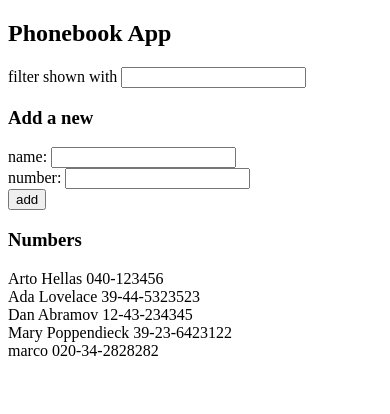
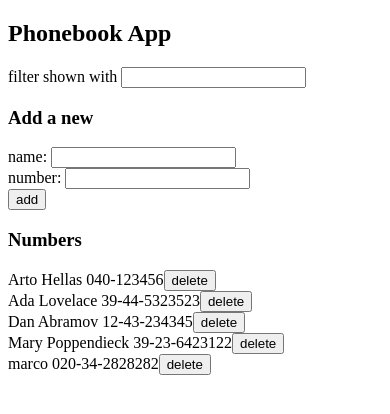
Before and after one commit to Gerarddelae/full-stack-op, a React (Create React App) app in the folder part2/phonebook/: page / in a window 390 px wide. Shown: the top 414 px of the page. Built offline with nearby package versions, Linux system fonts and the light colour scheme; data requests are answered from the project's data file.

Commit message:
phonebook step 9

```diff
--- a/part2/phonebook/src/App.js
+++ b/part2/phonebook/src/App.js
@@ -1,8 +1,8 @@
 import React, { useState, useEffect } from "react";
-import axios from "axios";
 import { Filter } from "./components/Filter";
 import { PersonForm } from "./components/PersonForm";
-import { Persons } from "./components/Persons";
+import personService from './services/persons'
+import { Button } from "./components/Button";
 
 const App = () => {
   const [persons, setPersons] = useState([]);
@@ -11,9 +11,9 @@ const App = () => {
   const [filter, setFilter] = useState("");
 
   useEffect(() => {
-    axios.get("http://localhost:3001/persons").then((response) => {
-      setPersons(response.data);
-    });
+    personService.getAll().then(persons => {
+      setPersons(persons)
+    })
   }, []);
 
   const addPerson = (event) => {
@@ -25,13 +25,21 @@ const App = () => {
     const onlyNames = persons.map((persons) => persons.name);
     onlyNames.includes(newName)
       ? alert(`${newName} is already added to phonebook`)
-      : axios.post('http://localhost:3001/persons', newPerson)
-        .then(response => {
-          setPersons(persons.concat(response.data))
-          setNewName("");
-          setNewNumber("");
-        });
+      : personService.create(newPerson).then(newPerson => {
+        setPersons(persons.concat(newPerson))
+        setNewName('')
+        setNewNumber('')
+      });
   };
+
+  const deletePerson = (id, name) => {
+    if (window.confirm(`Delete ${name}?`)) {
+        personService.remove(id)
+        setPersons(persons.filter(person => person.id !== id))
+    } else {
+        return
+    }
+  }
 
   const handleName = (event) => {
     setNewName(event.target.value);
@@ -52,7 +60,6 @@ const App = () => {
       : persons.filter((person) =>
           person.name.toLocaleLowerCase().startsWith(filter.toLocaleLowerCase())
         );
-
   return (
     <div>
       <h2>Phonebook App</h2>
@@ -66,7 +73,16 @@ const App = () => {
         handleNumber={handleNumber}
       />
       <h3>Numbers</h3>
-      <Persons persons={persons} filter={filter} />
+      <div>
+        {personsToShow.map(persons =>
+          <p key={persons.id} style={{margin: 0}}>{persons.name} {persons.number}
+           <Button
+           id={persons.id}
+           name={persons.name}
+           deletePerson={deletePerson}
+           /> </p>
+          )}
+      </div>
     </div>
   );
 };
--- /dev/null
+++ b/part2/phonebook/src/components/Button.js
@@ -0,0 +1,6 @@
+export const Button = ({id, name, deletePerson}) => {
+    const showID = () => {
+        deletePerson(id, name)
+    }
+    return <button onClick={showID}>delete</button>
+}
--- a/part2/phonebook/src/components/Persons.js
+++ /dev/null
@@ -1,16 +0,0 @@
-export const Persons = ({persons, filter}) => {
-    const personsToShow = filter === '' ? persons :
-    persons
-      .filter(person =>
-        person.name
-          .toLocaleLowerCase()
-          .startsWith(filter
-            .toLocaleLowerCase()))
-    return (
-        <div>
-        {personsToShow.map(persons =>
-          <p key={persons.id} style={{margin: 0}}>{persons.name} {persons.number} </p>
-          )}
-      </div>
-    )
-}
--- /dev/null
+++ b/part2/phonebook/src/services/persons.js
@@ -0,0 +1,29 @@
+import axios from "axios";
+const baseUrl = 'http://localhost:3001/persons'
+
+const getAll = () => {
+    const request = axios.get(baseUrl)
+    return request.then(response => response.data)
+}
+
+const create = (newPerson) => {
+    const request = axios.post(baseUrl, newPerson)
+    return request.then(response => response.data)
+}
+
+const update = (id, newPerson) => {
+    const request = axios.put(`${baseUrl}/${id}`, newPerson)
+    return request.then(response => response.data)
+}
+
+const remove = (id) => {
+    const request = axios.delete(`${baseUrl}/${id}`)
+    return request
+}
+
+export default {
+    getAll,
+    create,
+    update,
+    remove
+}
```
